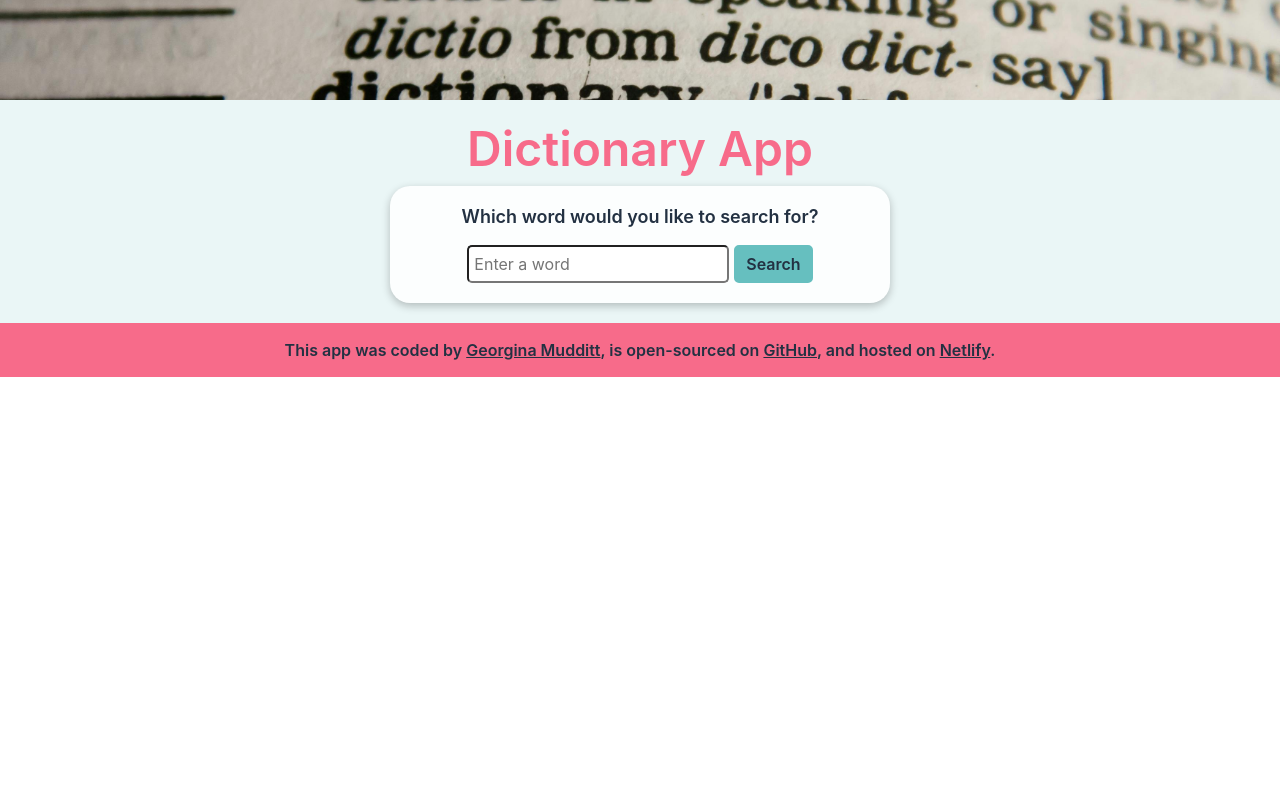
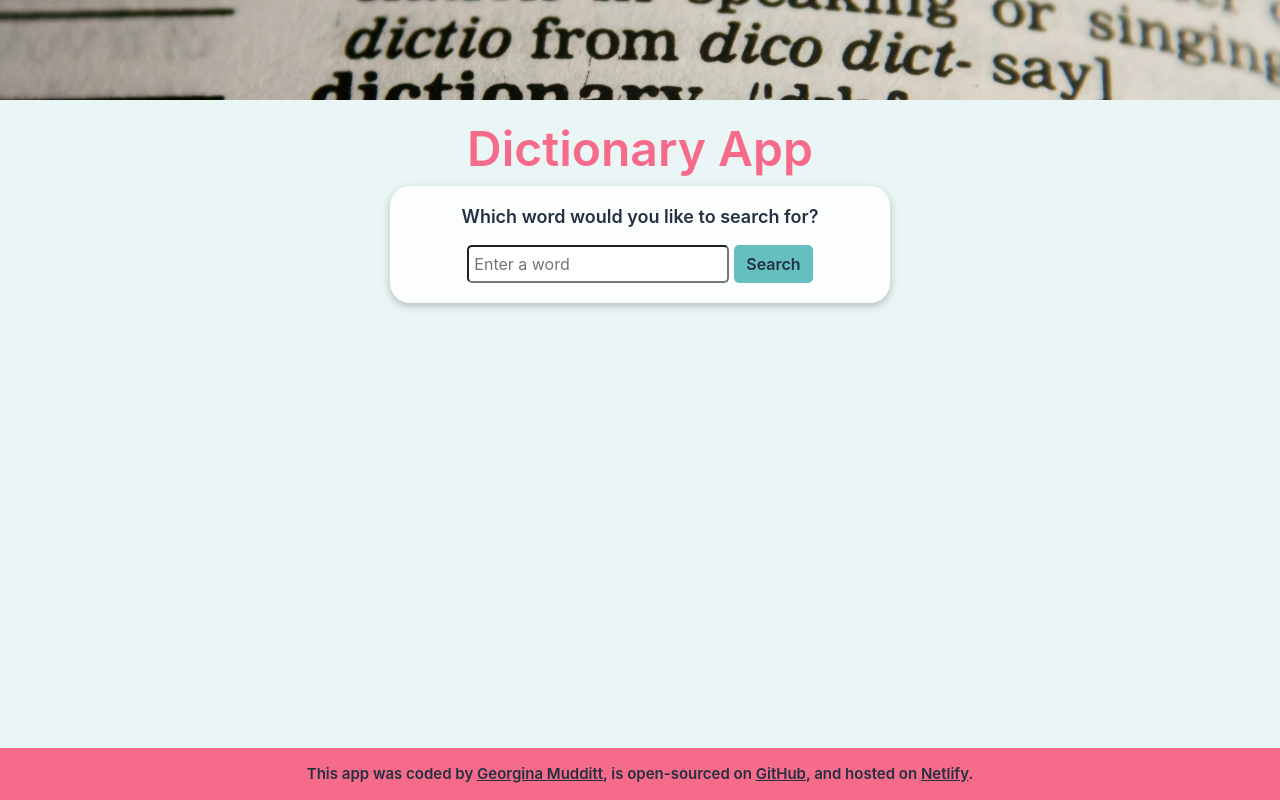
Before and after one commit to GeorginaMudditt/react-dictionary-project, a React (Create React App) app: page / in a window 1280 px wide. Built offline with nearby package versions, Linux system fonts and the light colour scheme.

Commit message:
fix footer to bottom of screen

```diff
--- a/src/App.css
+++ b/src/App.css
@@ -1,3 +1,7 @@
+html {
+  background-color: #eaf6f6;
+}
+
 .App {
   background-color: #eaf6f6;
   text-align: center;
--- a/src/Footer.css
+++ b/src/Footer.css
@@ -3,12 +3,13 @@
   bottom: 0;
   margin-top: 20px;
   padding: 15px;
+  position: fixed;
   width: 100%;
 }
 
 .Footer p {
   color: #233142;
-  font-size: 16px;
+  font-size: 15px;
   font-weight: 600;
   margin: 0;
 }
--- a/src/Phonetic.css
+++ b/src/Phonetic.css
@@ -14,7 +14,7 @@
   border-radius: 5px;
   font-weight: 600;
   padding: 2px 5px;
-  margin-right: 5px;
+  margin: 5px 0;
   width: 90px;
 }
 
```
